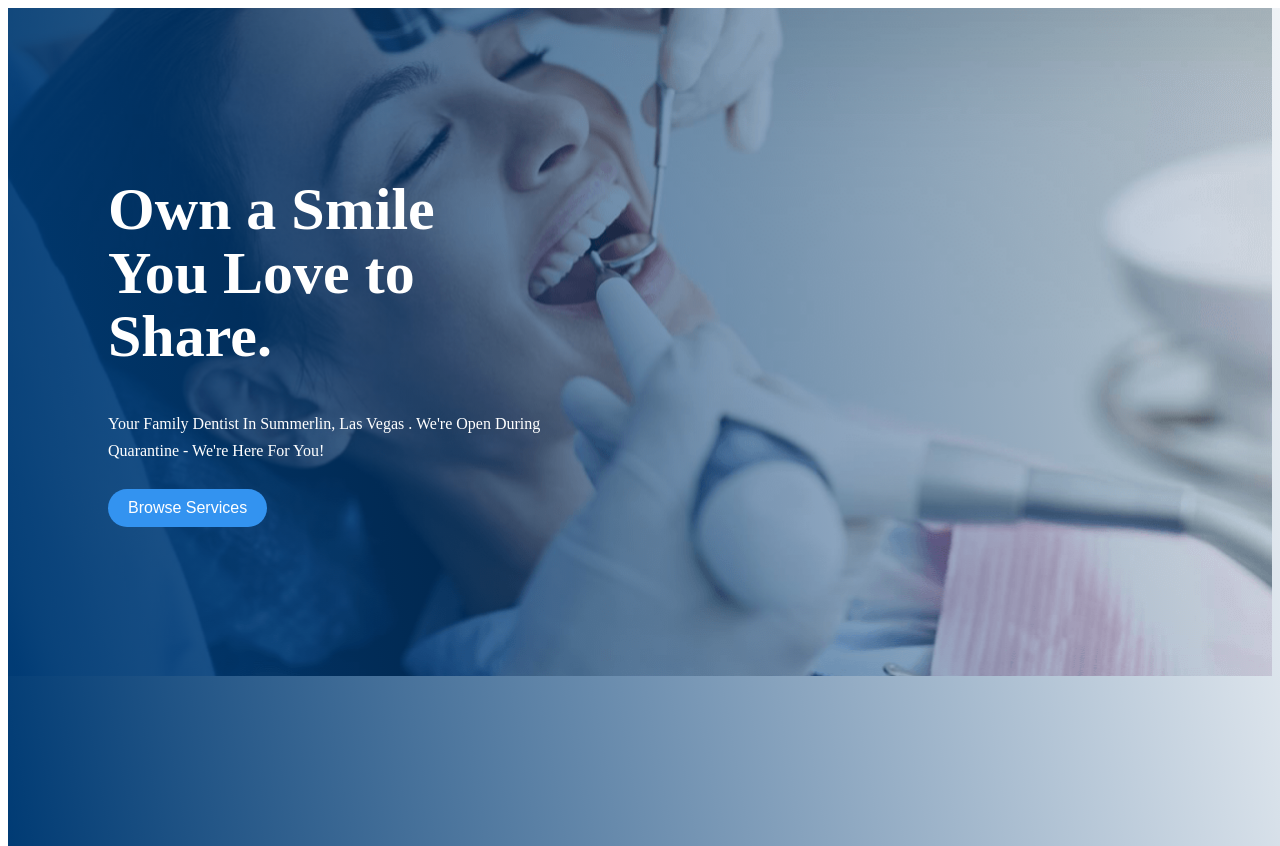
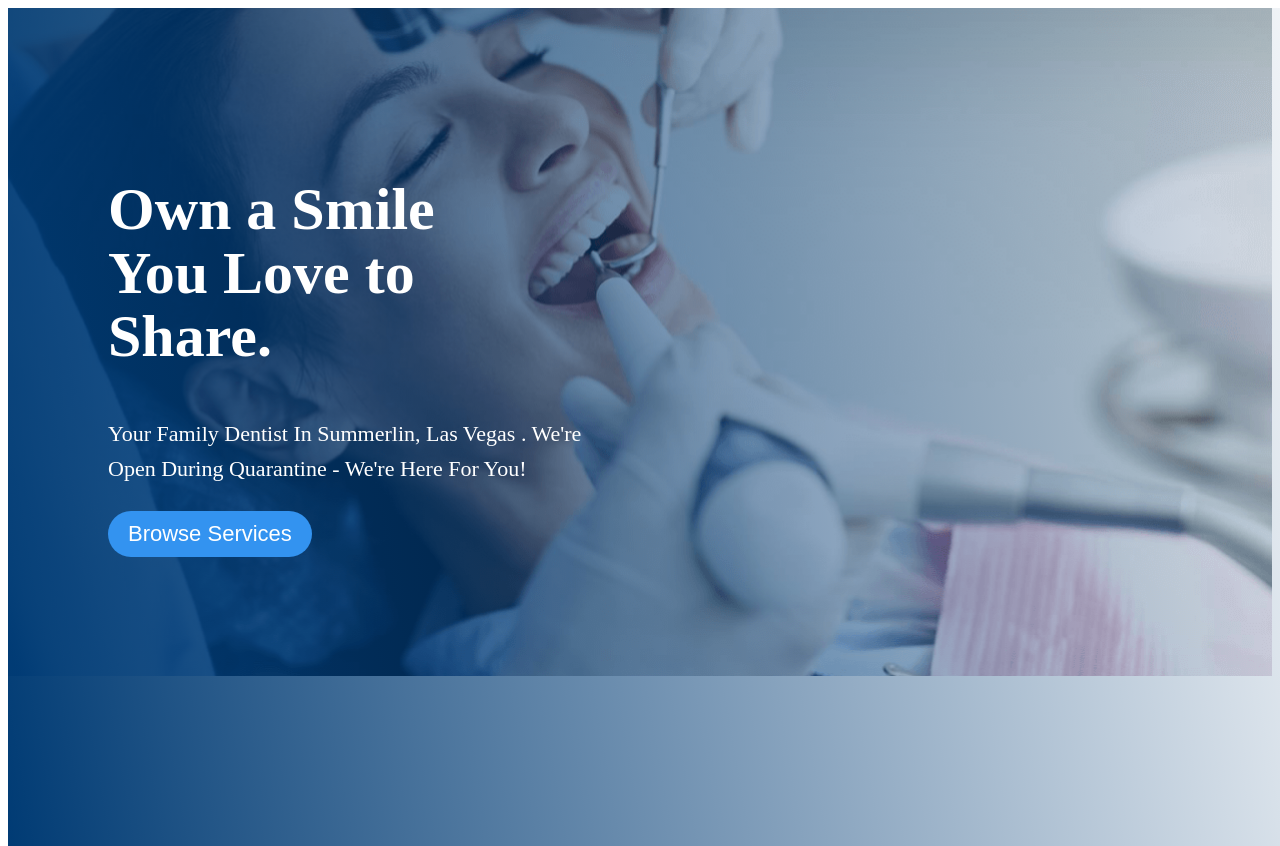
Before and after one commit to idenispankov/lake_mead_dental_next_js, a Next.js app: page / in a window 1280 px wide. Shown: the top 846 px of the page. Built offline with nearby package versions, Linux system fonts and the light colour scheme.

Commit message:
font sizes updated fro banner

```diff
--- a/components/Banner/Banner.module.css
+++ b/components/Banner/Banner.module.css
@@ -9,7 +9,7 @@
   background: linear-gradient(80deg, #003b74, rgba(196, 196, 196, 0));
   min-width: 100%;
   height: 100%;
-  padding-top: 30px;
+  padding-top: 20px;
   display: flex;
   flex-direction: column;
   align-items: center;
@@ -29,14 +29,13 @@
 .header__banner_text {
   max-width: 290px;
   font-size: 16px;
-  line-height: 140%;
+  line-height: 170%;
   text-align: center;
-  margin-bottom: 18px;
+  margin-bottom: 12px;
 }
 
 .button {
   font-size: 16px;
-  margin-bottom: 20px;
 }
 
 @media screen and (min-width: 450px) {
@@ -80,7 +79,7 @@
   .header__banner_text {
     text-align: start;
     margin-bottom: 25px;
-    font-size: 14px;
+    font-size: 16px;
     max-width: 315px;
   }
 }
@@ -107,11 +106,11 @@
   }
 
   .header__banner_text {
-    font-size: 16px;
-    line-height: 170%;
-    max-width: 500px;
+    font-size: 22px;
+    line-height: 160%;
+    max-width: 520px;
   }
   .button {
-    font-size: 16px;
+    font-size: 22px;
   }
 }
--- a/components/Navbar/Navbar.module.css
+++ b/components/Navbar/Navbar.module.css
@@ -292,7 +292,7 @@
     padding: 0;
   }
   .navbar {
-    border-bottom: 1px solid black;
+    border-bottom: 1px solid rgba(0, 0, 0, 0.2);
   }
   .navbar__list_item {
     padding: 0;
```
Also changed, not shown: styles/normalize.css.
